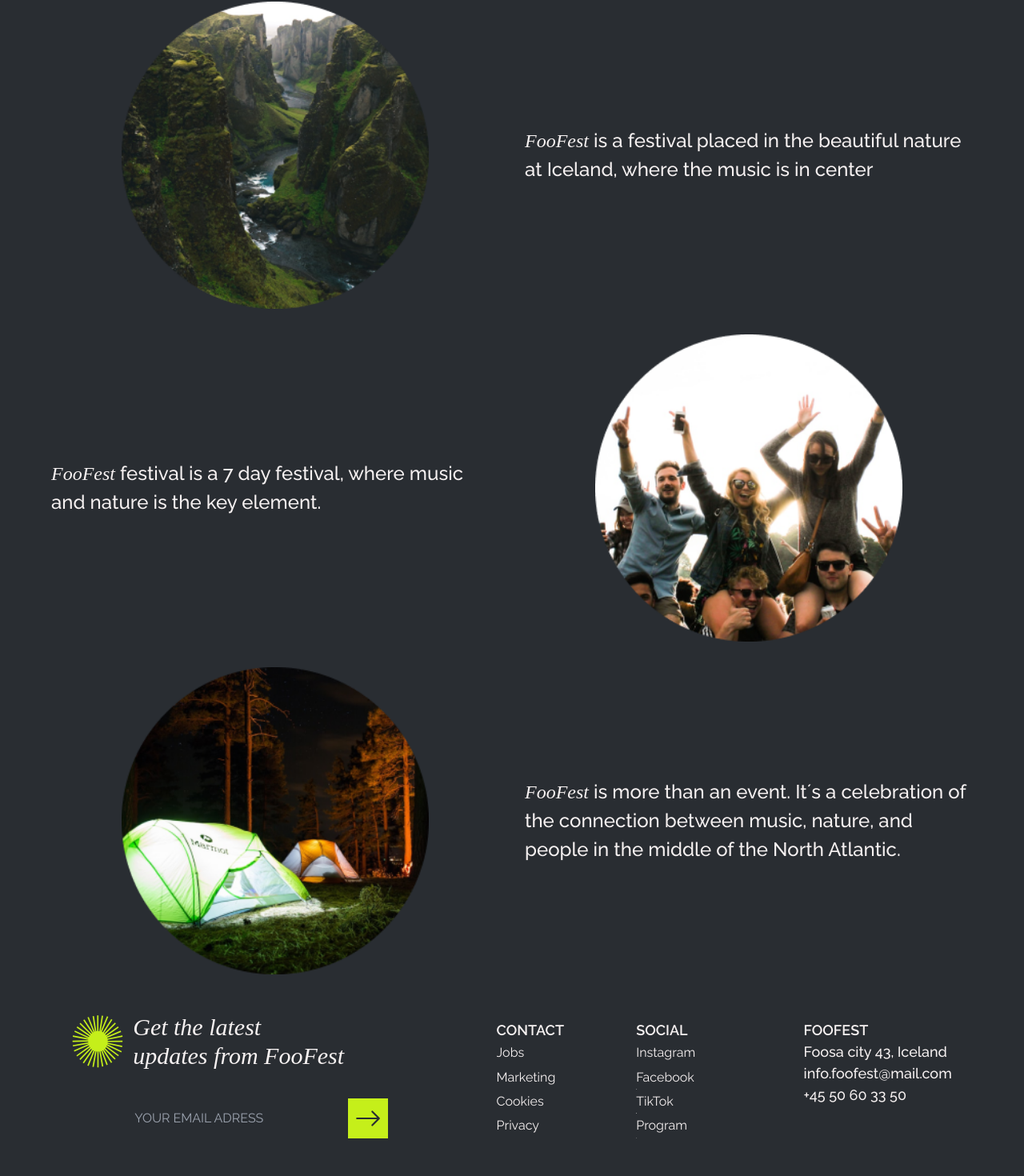
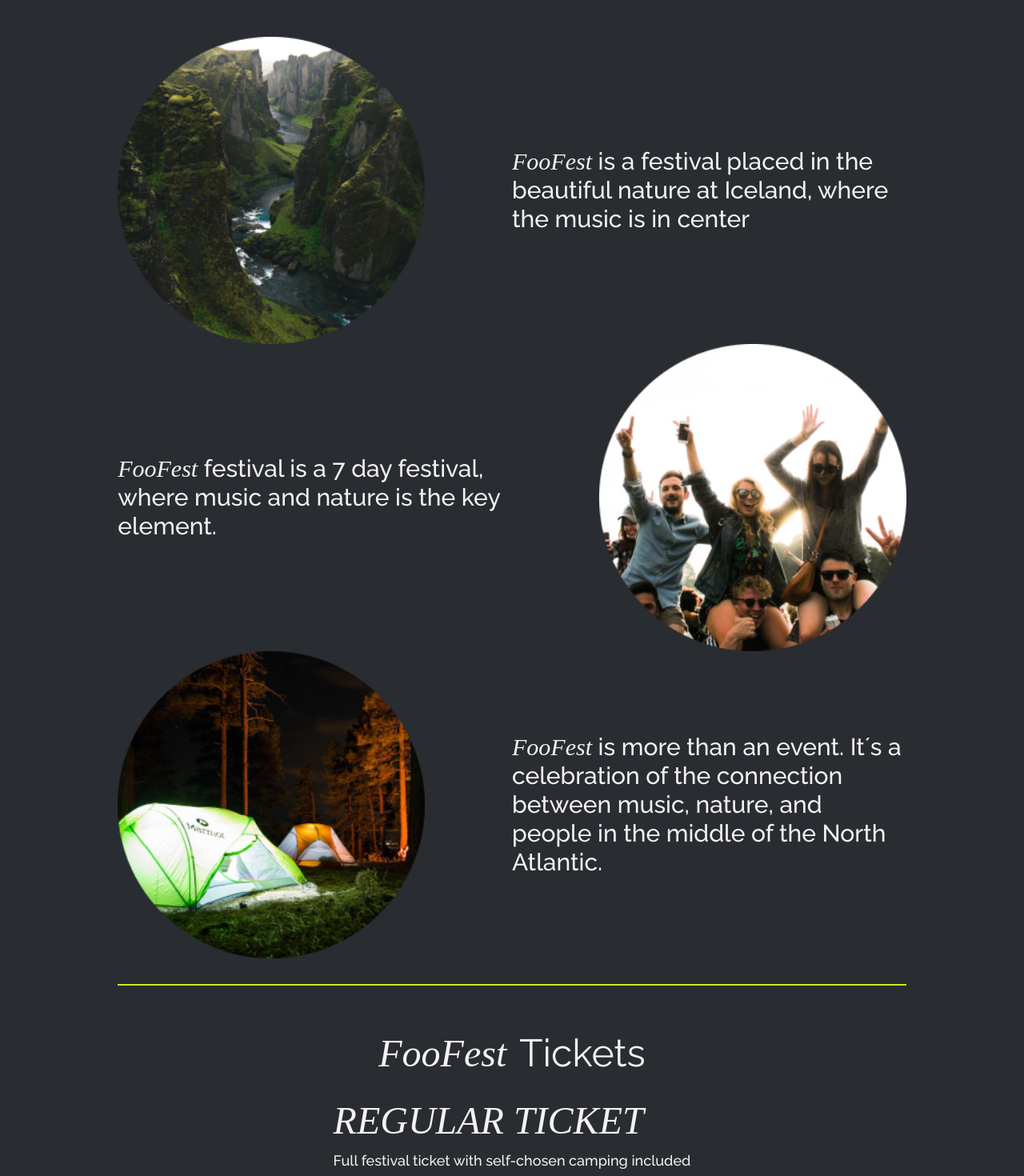
Before and after one commit to TheImpatientz/foofest_exam, a Next.js app: page / in a window 1280 px wide. Shown: the part 724-2194 px from the top of the page at 80% size. Built offline with nearby package versions, Linux system fonts and the light colour scheme.

Commit message:
landing page continue

```diff
--- a/src/app/globals.css
+++ b/src/app/globals.css
@@ -70,6 +70,9 @@ a {
   h2 {
     font-size: 2rem;
   }
+  h3 {
+    font-size: 1.5rem;
+  }
   p {
     font-size: 1rem;
   }
--- a/src/app/page.jsx
+++ b/src/app/page.jsx
@@ -100,22 +100,28 @@ export default function Home() {
         </h1>
         <SecondaryButton specialClass="m-5 md:mx-6" />
       </div>
-      <main className="m-5 md:mx-6">
+      <main className="m-5 md:mx-6 md:grid md:justify-items-center">
         <Countdown />
-        <section className="grid md:grid-cols-2 md:row-auto md:items-center gap-8 justify-items-center my-12 md:mx-10">
-          <Image src={forrestPic} alt="Picture of the nature around the festival" className="md:h-96 md:w-auto md:self-end" />
-          <h4>
+        <section className="grid md:grid-cols-2 md:row-auto md:items-center gap-8 md:gap-0 justify-items-center my-12 lg:w-4/5 border-b-2 border-solid border-[var(--accent-color)]">
+          <Image src={forrestPic} alt="Picture of the nature around the festival" className="md:h-96 md:w-auto md:justify-self-start" />
+          <p className="md:text-3xl">
             <span className="landing_span italic">FooFest</span> is a festival placed in the beautiful nature at Iceland, where the music is in center{" "}
-          </h4>
-          <Image src={partyPic} alt="Picture of last festival concert" className="md:col-start-2 md:h-96 md:w-auto" />
-          <h4 className="md:col-start-1 md:row-start-2">
+          </p>
+          <Image src={partyPic} alt="Picture of last festival concert" className="md:col-start-2 md:h-96 md:w-auto md:justify-self-end" />
+          <p className="md:text-3xl md:col-start-1 md:row-start-2">
             <span className="landing_span italic">FooFest</span> festival is a 7 day festival, where music and nature is the key element.
-          </h4>
-          <Image src={campingPic} alt="Picture of the Sveitheim campingspot" className="md:h-96 md:w-auto" />
-          <h4>
+          </p>
+          <Image src={campingPic} alt="Picture of the Sveitheim campingspot" className="md:h-96 md:w-auto md:justify-self-start md:mb-8" />
+          <p className="md:text-3xl mb-8">
             <span className="landing_span italic">FooFest</span> is more than an event. It´s a celebration of the connection between music, nature, and people in the middle of the North Atlantic.
-          </h4>
+          </p>
         </section>
+        <HeaderTwo page="Tickets" />
+        <article>
+          <h3>REGULAR TICKET</h3>
+          <p>Full festival ticket with self-chosen camping included</p>
+          <p className="text-4xl">799 ,-</p>
+        </article>
       </main>
       <Footer />
     </>
```
